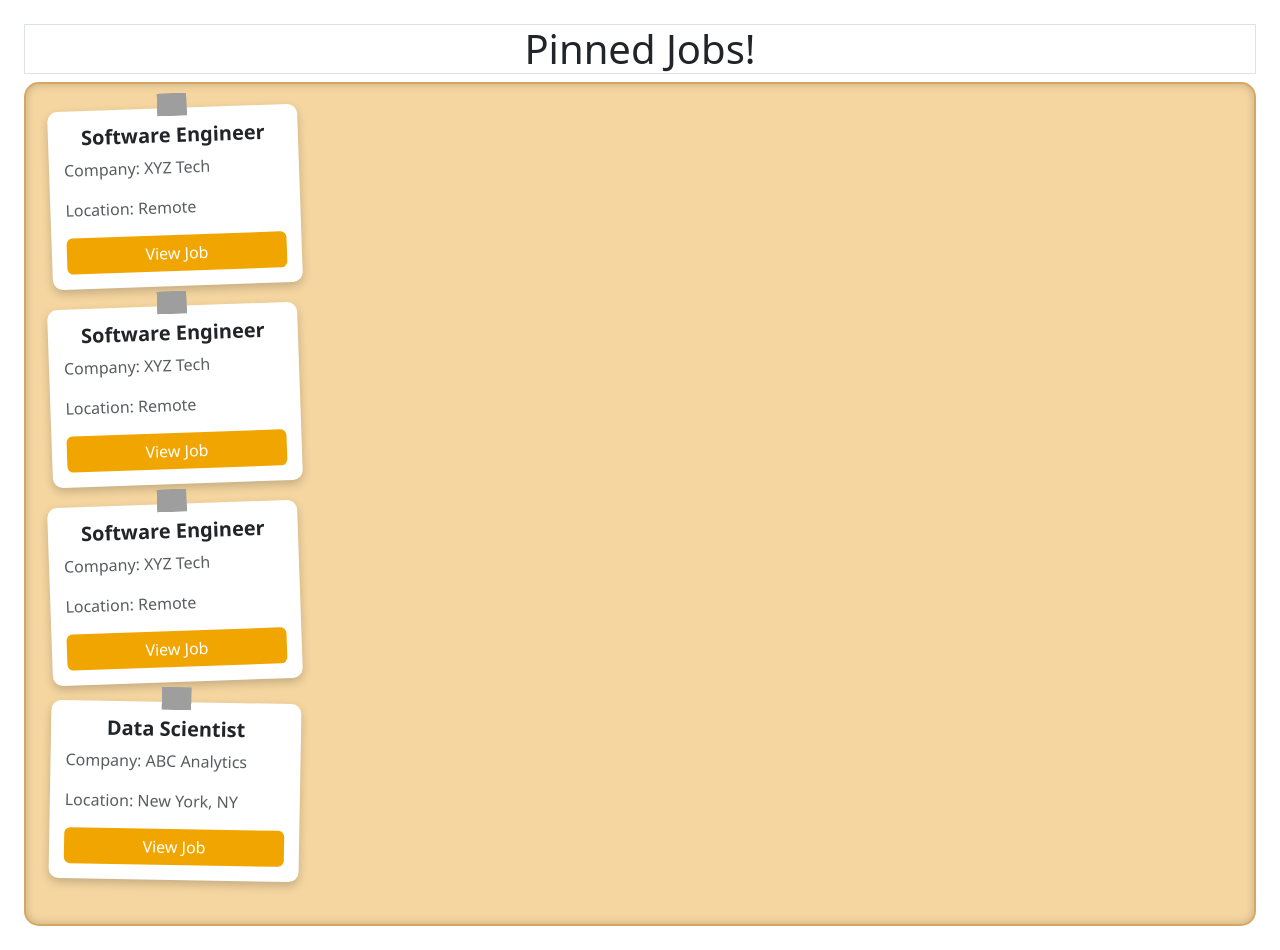
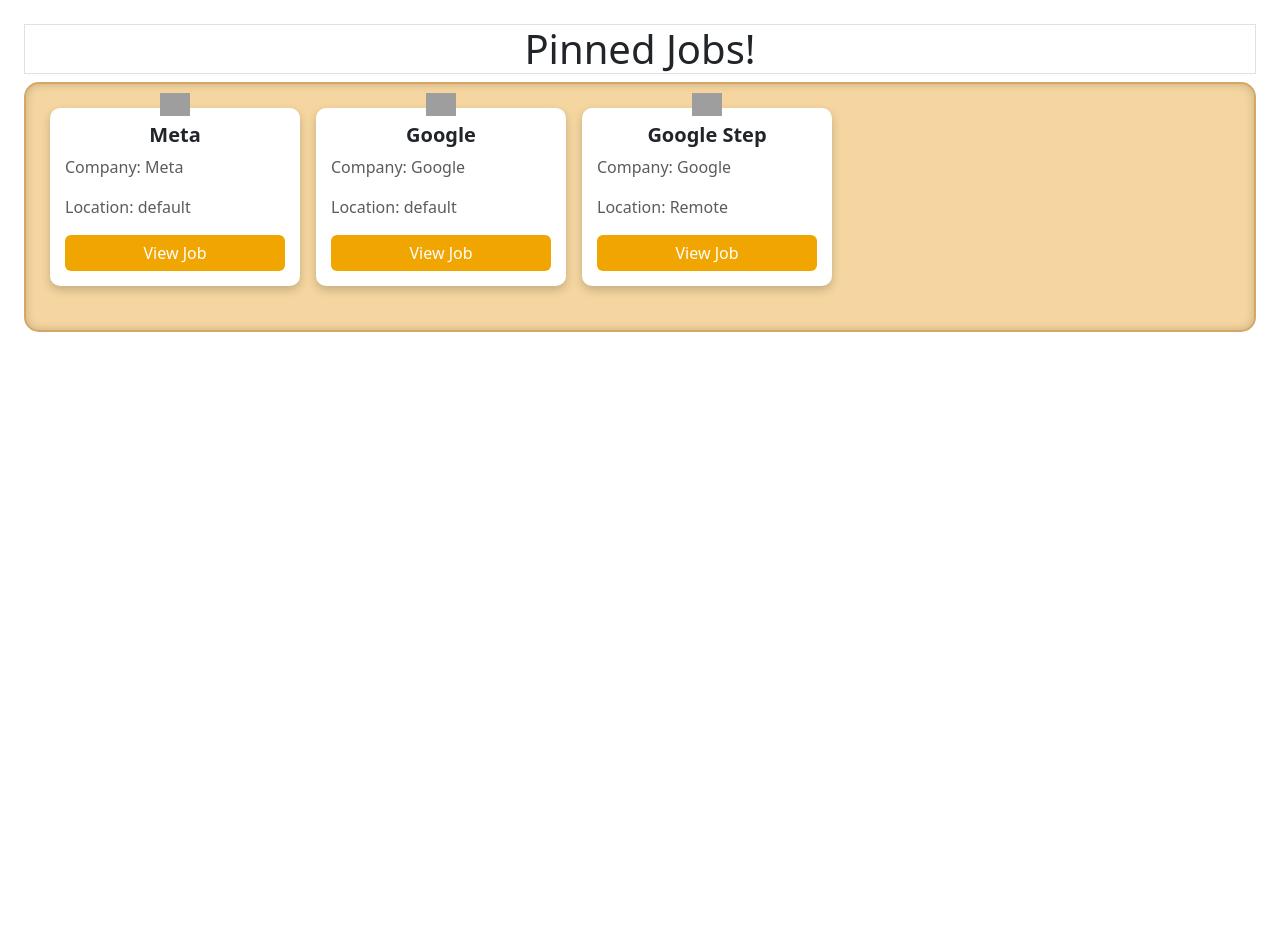
Before and after one commit to darellsam/SoftwareEngineeringProj, a Django app: page /pinnedJobsPage/ in a window 1280 px wide. Shown: the part 59-1009 px from the top of the page. After the commit the page ends 391 px from the top, so only its background shows below. Run offline with Django 5.2, Linux system fonts and the light colour scheme; a user stored in the database is signed in; data comes from the database, SQL or seed files in the repository; both versions use the stored data as it was after the commit; grey boxes are pictures that could not be loaded.

Commit message:
Added pinned job functionality

```diff
--- a/sweProj/base/templates/base/pinnedJobs.html
+++ b/sweProj/base/templates/base/pinnedJobs.html
@@ -19,6 +19,9 @@
           position: relative;">
 
     <!-- Pinned Job Card Example -->
+    <div class="d-flex flex-wrap justify-content-start gap-3">
+
+
       {% for pinnedJob in pinnedJobs %}
       <div class="pinned-job"
           style="background-color: #fff; /* Paper-like background */
@@ -27,8 +30,7 @@
                 box-shadow: 0 4px 10px rgba(0, 0, 0, 0.2); /* Shadow for floating effect */
                 border-radius: 10px;
                 position: relative;
-              margin-bottom: 20px;
-              transform: rotate(-2deg); /* Slight rotation for pinned effect */">
+                margin-bottom: 20px;">
 
       <!-- Pin Icon -->
       <img src="https://cdn-icons-png.flaticon.com/512/684/684908.png"
@@ -41,38 +43,12 @@
                   z-index: 1;">
 
       <!-- Job Info -->
-    <h3 class="fs-5 text-center" style="font-weight: bold;">Software Engineer</h3>
-    <p class="text-muted">Company: XYZ Tech</p>
-    <p class="text-muted">Location: Remote</p>
-    <button class="btn btn-primary w-100" style="background-color: #F0A500; border: none;">View Job</button>
+      <h3 class="fs-5 text-center" style="font-weight: bold;">{{ pinnedJob.job.title }}</h3>
+      <p class="text-muted">Company: {{ pinnedJob.job.company.name }}</p>
+      <p class="text-muted">Location: {{pinnedJob.job.location}}</p>
+      <a href="{{ pinnedJob.job.jobLink }}" class="btn btn-primary w-100" style="background-color: #F0A500; border: none;">View Job</a>
       </div>
       {% endfor %}
-
-    <!-- Another Job Card (Optional) -->
-    <div class="pinned-job"
-        style="background-color: #fff;
-              padding: 15px;
-              width: 250px;
-              box-shadow: 0 4px 10px rgba(0, 0, 0, 0.2);
-              border-radius: 10px;
-              position: relative;
-              margin-bottom: 20px;
-              transform: rotate(1deg);">
-
-    <img src="https://cdn-icons-png.flaticon.com/512/684/684908.png"
-          alt="Pin"
-          style="width: 30px;
-                position: absolute;
-                top: -15px;
-                left: 50%;
-                transform: translateX(-50%);
-                z-index: 1;">
-
-      <h3 class="fs-5 text-center" style="font-weight: bold;">Data Scientist</h3>
-      <p class="text-muted">Company: ABC Analytics</p>
-      <p class="text-muted">Location: New York, NY</p>
-      <button class="btn btn-primary w-100" style="background-color: #F0A500; border: none;">View Job</button>
-      </div>
     </div>
 
   </div>
```
Also changed, not shown: sweProj/db.sqlite3. Lines whose indentation alone changed are shown as unchanged.
